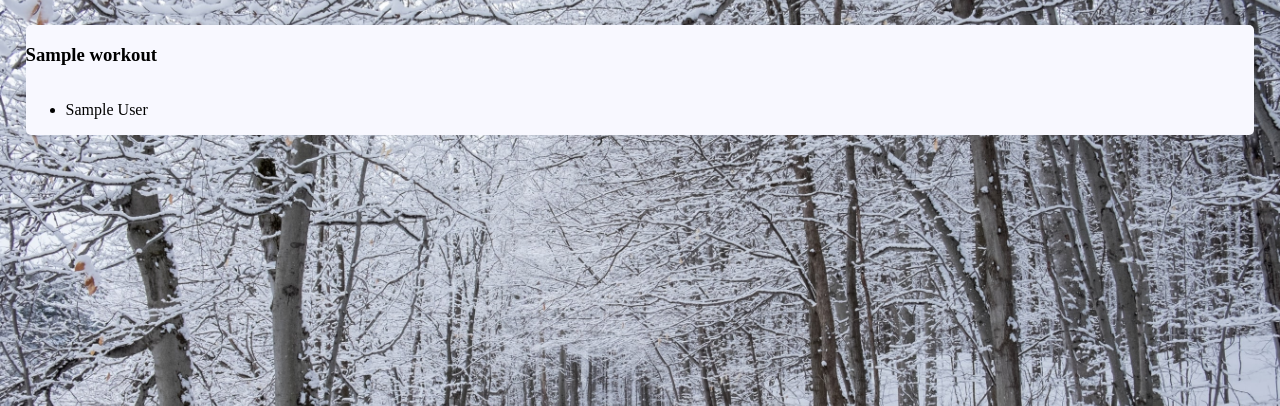
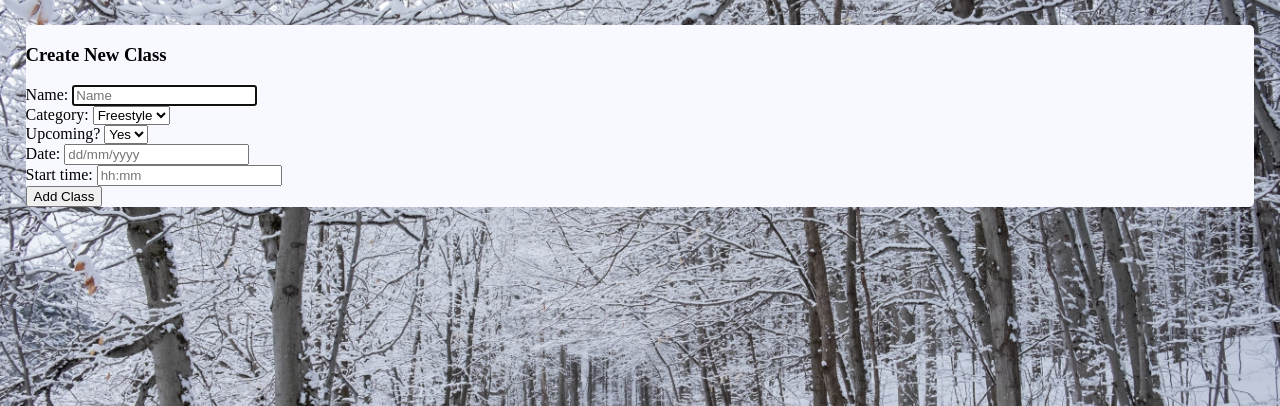
Before and after one commit to Stanhoucke/gym_web_app, a Flask app: page /workouts/new in a window 1280 px wide. Shown: the part 80-486 px from the top of the page. Run offline with Flask 2, Linux system fonts and the light colour scheme; a database or web service that is not in the repository returns one stand-in record (values such as "Sample title"); some libraries are stand-ins or nearby versions.

Commit message:
added create new class route

```diff
--- a/app/controllers/workouts_controller.py
+++ b/app/controllers/workouts_controller.py
@@ -14,3 +14,22 @@ def show_workout(id):
     workout = workout_repository.select(id)
     members = workout_repository.members(workout)
     return render_template("workouts/show.html", workout=workout, members=members)
+
+@workouts_blueprint.route("/workouts/new")
+def new_workout():
+    return render_template("workouts/new.html")
+
+@workouts_blueprint.route('/workouts', methods=['POST'])
+def create_workout():
+    # Form data
+    name        = request.form['name']
+    category    = request.form['category']
+    upcoming    = request.form['upcoming']
+    date        = request.form['date']
+    start_time  = request.form['start_time']
+    # Create new Workout object
+    workout = Workout(name, category, upcoming, date, start_time)
+    # Save to db
+    workout_repository.save(workout)
+    # Redirect
+    return redirect('/workouts')
--- a/app/templates/workouts/index.html
+++ b/app/templates/workouts/index.html
@@ -2,6 +2,8 @@
 
 {% block content %}
     <h3>Upcoming Classes</h3>
+    <a href="/workouts/new">New Class</a>
+
     {% for workout in workouts %}
         <div class="workout">
             <div class="workout-description">
--- /dev/null
+++ b/app/templates/workouts/new.html
@@ -0,0 +1,37 @@
+{% extends "base.html" %}
+
+{% block content %}
+    <h3>Create New Class</h3>
+
+    <form action="/workouts" method="post">
+        <div>
+            <label for="name">Name:</label>
+            <input type="text" id="name" name="name" placeholder="Name" required autofocus>
+        </div>
+        <div>
+        <label for="category">Category:</label>
+        <select id="category" name="category">
+                <option value="freestyle">Freestyle</option>
+                <option value="classic">Classic</option>
+                <option value="sprint">Sprint</option>
+                <option value="distance">Distance</option>
+        </select>
+        </div>
+        <div>
+            <label for="upcoming"> Upcoming?</label>
+            <select id="upcoming" name="upcoming">
+                <option value="true">Yes</option>
+                <option value="false">No</option>
+        </select>
+        </div>
+        <div>
+            <label for="date">Date:</label>
+            <input type="text" id="date" name="date" placeholder="dd/mm/yyyy" required autofocus>
+        </div>
+        <div>
+            <label for="start_time">Start time:</label>
+            <input type="text" id="start_time" name="start_time" placeholder="hh:mm" required autofocus>
+        </div>
+        <button type="submit">Add Class</button>
+    </form>
+{% endblock %}
```
Also changed, not shown: app/templates/workouts/edit.html (added).
